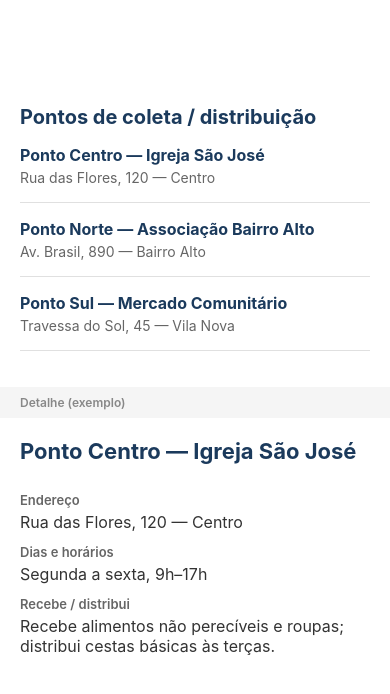
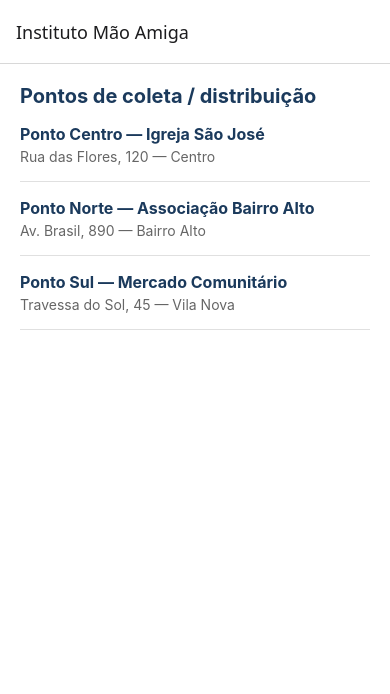
Before and after one commit to college-soft-eng-repos/instituto-mao-amiga, a React Native app: screen / in a window 390 px wide. Shown: the top 694 px of the page. Built offline with nearby package versions, Linux system fonts and the light colour scheme.

Commit message:
feat: navegação lista -> detalhe dos pontos refs #04
Stack Navigator com passagem de pontoId; tocar no item abre o detalhe
correto e o voltar retorna à lista.

```diff
--- a/App.tsx
+++ b/App.tsx
@@ -1,38 +1,30 @@
-import { ScrollView, StyleSheet, Text, View } from 'react-native';
-import { StatusBar } from 'expo-status-bar';
+import { NavigationContainer } from '@react-navigation/native';
+import { createNativeStackNavigator } from '@react-navigation/native-stack';
 import TelaListaPontos from './TelaListaPontos';
 import TelaDetalhePonto from './TelaDetalhePonto';
 
+export type RootStackParamList = {
+  Lista: undefined;
+  Detalhe: { pontoId: string };
+};
+
+const Stack = createNativeStackNavigator<RootStackParamList>();
+
 export default function App() {
   return (
-    <ScrollView style={styles.scroll} contentContainerStyle={styles.content}>
-      <TelaListaPontos />
-      <View style={styles.separador}>
-        <Text style={styles.separadorTexto}>Detalhe (exemplo)</Text>
-      </View>
-      <TelaDetalhePonto />
-      <StatusBar style="auto" />
-    </ScrollView>
+    <NavigationContainer>
+      <Stack.Navigator initialRouteName="Lista">
+        <Stack.Screen
+          name="Lista"
+          component={TelaListaPontos}
+          options={{ title: 'Instituto Mão Amiga' }}
+        />
+        <Stack.Screen
+          name="Detalhe"
+          component={TelaDetalhePonto}
+          options={{ title: 'Detalhe do ponto' }}
+        />
+      </Stack.Navigator>
+    </NavigationContainer>
   );
 }
-
-const styles = StyleSheet.create({
-  scroll: {
-    flex: 1,
-    backgroundColor: '#FFFFFF',
-  },
-  content: {
-    paddingTop: 85,
-    paddingBottom: 40,
-  },
-  separador: {
-    paddingHorizontal: 20,
-    paddingVertical: 8,
-    backgroundColor: '#F5F5F5',
-  },
-  separadorTexto: {
-    fontSize: 12,
-    fontWeight: '600',
-    color: '#888888',
-  },
-});
--- a/TelaDetalhePonto.tsx
+++ b/TelaDetalhePonto.tsx
@@ -1,19 +1,13 @@
 import { View, Text, StyleSheet } from 'react-native';
+import type { NativeStackScreenProps } from '@react-navigation/native-stack';
+import { pontosMock, type Ponto } from './TelaListaPontos';
 
-type Ponto = {
-  nome: string;
-  endereco: string;
-  diasHorarios: string;
-  recebeDistribui: string;
+type RootStackParamList = {
+  Lista: undefined;
+  Detalhe: { pontoId: string };
 };
 
-const pontoMock: Ponto = {
-  nome: 'Ponto Centro — Igreja São José',
-  endereco: 'Rua das Flores, 120 — Centro',
-  diasHorarios: 'Segunda a sexta, 9h–17h',
-  recebeDistribui:
-    'Recebe alimentos não perecíveis e roupas; distribui cestas básicas às terças.',
-};
+type Props = NativeStackScreenProps<RootStackParamList, 'Detalhe'>;
 
 function DetalhePonto({ ponto }: { ponto: Ponto }) {
   return (
@@ -29,12 +23,24 @@
   );
 }
 
-export default function TelaDetalhePonto() {
-  return <DetalhePonto ponto={pontoMock} />;
+export default function TelaDetalhePonto({ route }: Props) {
+  const { pontoId } = route.params;
+  const ponto = pontosMock.find((p) => p.id === pontoId);
+
+  if (!ponto) {
+    return (
+      <View style={styles.container}>
+        <Text>Ponto não encontrado.</Text>
+      </View>
+    );
+  }
+
+  return <DetalhePonto ponto={ponto} />;
 }
 
 const styles = StyleSheet.create({
   container: {
+    flex: 1,
     padding: 20,
     backgroundColor: '#FFFFFF',
   },
--- a/TelaListaPontos.tsx
+++ b/TelaListaPontos.tsx
@@ -1,6 +1,7 @@
-import { View, Text, StyleSheet } from 'react-native';
+import { View, Text, StyleSheet, TouchableOpacity, ScrollView } from 'react-native';
+import type { NativeStackNavigationProp } from '@react-navigation/native-stack';
 
-type Ponto = {
+export type Ponto = {
   id: string;
   nome: string;
   endereco: string;
@@ -8,7 +9,7 @@
   recebeDistribui: string;
 };
 
-const pontosMock: Ponto[] = [
+export const pontosMock: Ponto[] = [
   {
     id: '1',
     nome: 'Ponto Centro — Igreja São José',
@@ -35,28 +36,48 @@
   },
 ];
 
-function PontoItem({ ponto }: { ponto: Ponto }) {
+type RootStackParamList = {
+  Lista: undefined;
+  Detalhe: { pontoId: string };
+};
+
+type Props = {
+  navigation: NativeStackNavigationProp<RootStackParamList, 'Lista'>;
+};
+
+function PontoItem({
+  ponto,
+  onPress,
+}: {
+  ponto: Ponto;
+  onPress: () => void;
+}) {
   return (
-    <View style={styles.item}>
+    <TouchableOpacity style={styles.item} onPress={onPress}>
       <Text style={styles.nome}>{ponto.nome}</Text>
       <Text style={styles.endereco}>{ponto.endereco}</Text>
-    </View>
+    </TouchableOpacity>
   );
 }
 
-export default function TelaListaPontos() {
+export default function TelaListaPontos({ navigation }: Props) {
   return (
-    <View style={styles.container}>
+    <ScrollView style={styles.container}>
       <Text style={styles.titulo}>Pontos de coleta / distribuição</Text>
       {pontosMock.map((ponto) => (
-        <PontoItem key={ponto.id} ponto={ponto} />
+        <PontoItem
+          key={ponto.id}
+          ponto={ponto}
+          onPress={() => navigation.navigate('Detalhe', { pontoId: ponto.id })}
+        />
       ))}
-    </View>
+    </ScrollView>
   );
 }
 
 const styles = StyleSheet.create({
   container: {
+    flex: 1,
     padding: 20,
     backgroundColor: '#FFFFFF',
   },
--- a/package.json
+++ b/package.json
@@ -9,10 +9,14 @@
     "web": "expo start --web"
   },
   "dependencies": {
+    "@react-navigation/native": "^7.3.16",
+    "@react-navigation/native-stack": "^7.18.8",
     "expo": "~54.0.35",
     "expo-status-bar": "~3.0.9",
     "react": "19.1.0",
-    "react-native": "0.81.5"
+    "react-native": "0.81.5",
+    "react-native-safe-area-context": "~5.6.0",
+    "react-native-screens": "~4.16.0"
   },
   "devDependencies": {
     "@types/react": "~19.1.0",
```
Also changed, not shown: 1 other file (tests, documents, lock files or other folders).
